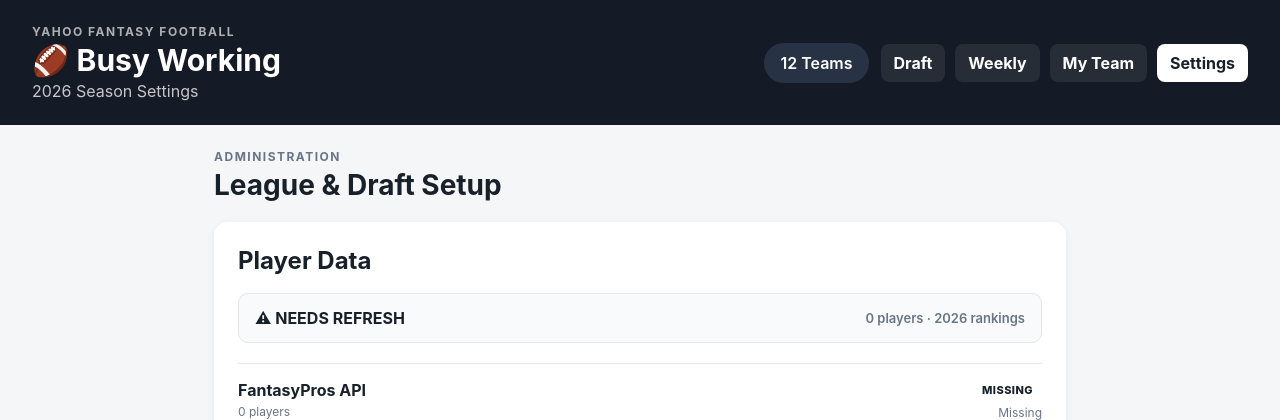
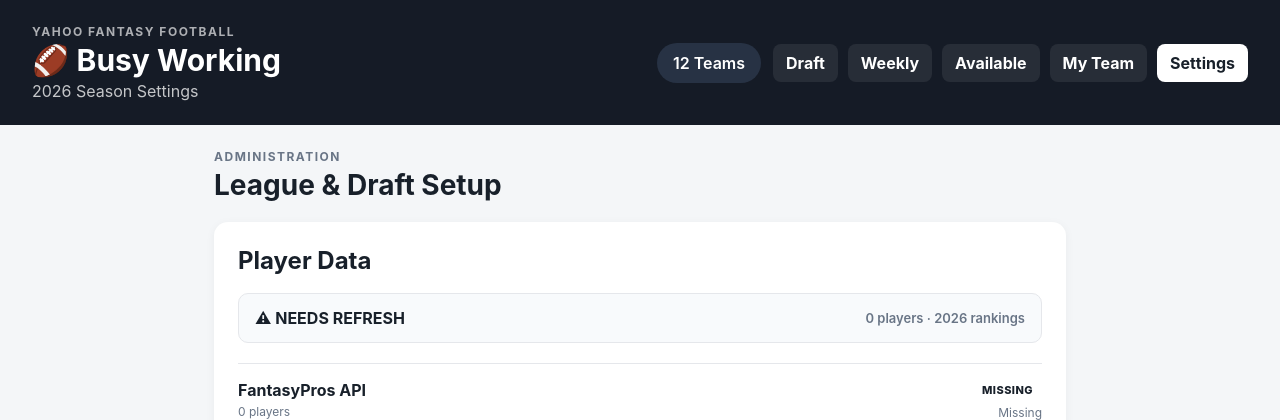
Before and after one commit to DansJavaStuff/busy-working-fantasy-assistant, a Flask app: page /settings in a window 1280 px wide. Shown: the top 420 px of the page. Run offline with Flask 3, Linux system fonts and the light colour scheme; data comes from the database, SQL or seed files in the repository; data that the repository does not hold is empty.

Commit message:
Add Available page to navigation

```diff
--- a/templates/_app_nav.html
+++ b/templates/_app_nav.html
@@ -18,6 +18,15 @@
     </a>
 
     <a
+        {% if request.endpoint == 'available_players' %}
+        class="active"
+        {% endif %}
+        href="{{ url_for('available_players') }}"
+    >
+        Available
+    </a>
+
+    <a
         {% if request.endpoint == 'my_team' %}
         class="active"
         {% endif %}
```
